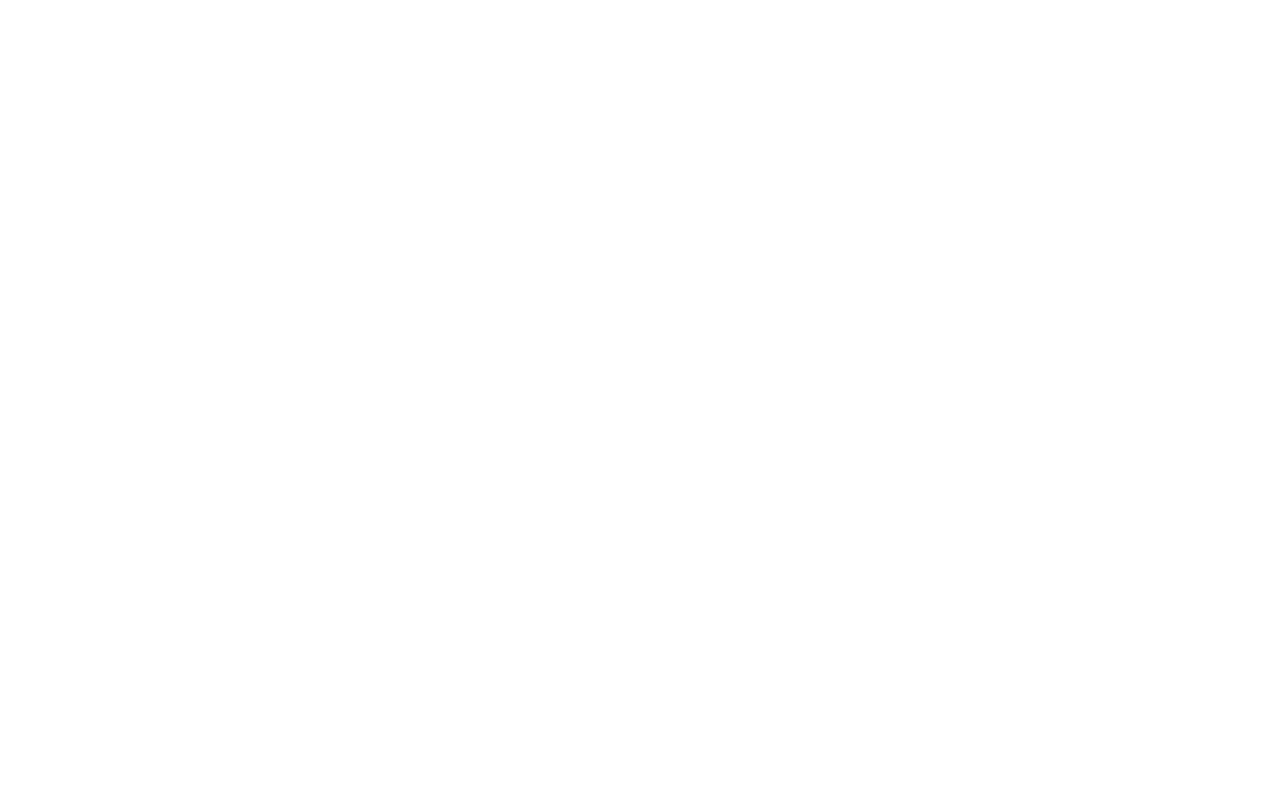
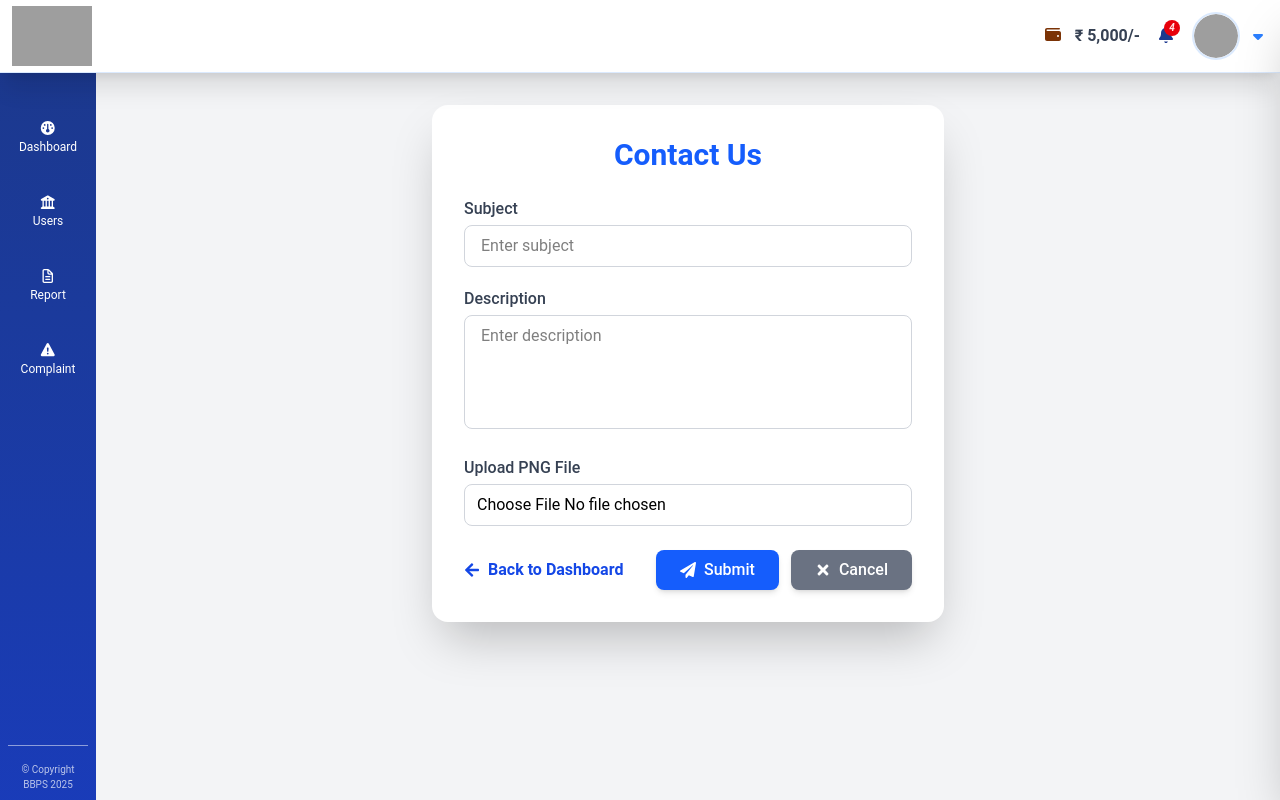
Before and after one commit to muskan0729/Bbps-spay-fintech, a React (Vite) app: page /contact-us in a window 1280 px wide. Before the commit this address had no page. Built offline with nearby package versions, Linux system fonts and the light colour scheme; grey boxes are pictures that could not be loaded.

Commit message:
designed user sidebar

```diff
--- a/index.html
+++ b/index.html
@@ -2,6 +2,12 @@
 <html lang="en">
   <head>
     <meta charset="UTF-8" />
+
+    <!-- ✅ Add Font Awesome here -->
+    <link
+      rel="stylesheet"
+      href="https://cdnjs.cloudflare.com/ajax/libs/font-awesome/6.5.0/css/all.min.css"
+    />
 
     <meta name="viewport" content="width=device-width, initial-scale=1.0" />
     <title>bbps-spay-fintech</title>
--- a/src/App.jsx
+++ b/src/App.jsx
@@ -1,6 +1,6 @@
-import { useState } from "react";
 import { Routes, Route } from "react-router-dom";
 import LoginPage from "./pages/LoginPage";
+import ContactUs from "./pages/ContactUs"; // <-- import your ContactUs page
 import { Layout } from './components/Layout';
 import { navItems } from "./components/Sidebar";
 import { AdminContextProvider } from "./contexts/AdminContext";
@@ -8,8 +8,10 @@
 function App() {
   return (
     <Routes>
+      {/* Public route */}
       <Route path="/" element={<LoginPage />} />
 
+      {/* Protected routes inside Layout */}
       <Route
         element={
           <AdminContextProvider>
@@ -17,13 +19,17 @@
           </AdminContextProvider>
         }
       >
+        {/* Map dynamic navItems */}
         {navItems.map((item) => (
           <Route
             key={item.path}
-            path={item.path.substring(1)}
+            path={item.path.substring(1)} // remove leading "/"
             element={<item.component />}
           />
         ))}
+
+        {/* Add ContactUs route manually */}
+        <Route path="contact-us" element={<ContactUs />} />
       </Route>
     </Routes>
   );
--- a/src/components/Header.jsx
+++ b/src/components/Header.jsx
@@ -1,51 +1,75 @@
+import { useState } from "react";
 import { FontAwesomeIcon } from "@fortawesome/react-fontawesome";
 import { faWallet, faCaretDown } from "@fortawesome/free-solid-svg-icons";
 import avatarImg from "../images/placeholder.jpeg";
-import spayImg from "../images/placeholder.jpeg";
+// import spayImg from "../images/placeholder.jpeg";
+import logo from "../images/Spaylogo.jpg"
+import profilePic from "../images/avatars/1.png";
+
 
 import { NotificationBell } from "./NotificationBell";
-
-// const mockNotifications = [
-// 	{ id: 1, message: "New report generated successfully." },
-// 	{ id: 2, message: "Complaint #101 assigned to you." },
-// 	{ id: 3, message: "System maintenance scheduled for 2 AM." },
-// ];
+import { ProfileSidebar } from "./ProfileSidebar";
 
 export const Header = () => {
+  const [isSidebarOpen, setIsSidebarOpen] = useState(false);
+
   return (
     <header className="sticky top-0 py-1 z-50 bg-white shadow-xl border-b border-blue-100">
       <div className="mx-auto px-3">
         <div className="flex justify-between items-center h-16">
+          {/* Left - Logo */}
           <div className="relative h-15 flex items-center justify-center">
             <img
-							src={spayImg}
+            //   src={spayImg}
+              src={logo}
               alt="User avatar"
-							className="w-full h-full object-cover"
+              className="w-full h-full object-cover "
             />
           </div>
 
-					{/* Right side - Avatar */}
+          {/* Right side - Wallet, Notifications, Avatar, Button */}
           <div className="flex items-center space-x-3">
             <div className="text-amber-900">
               <FontAwesomeIcon icon={faWallet} />
             </div>
-						<span className="text-gray-700 font-bold">
-							₹ 5,000/-
-						</span>
-						<NotificationBell/>
-						<div className="relative w-16 h-16 rounded-full flex items-center justify-center overflow-hidden">
+            <span className="text-gray-700 font-bold">₹ 5,000/-</span>
+            <NotificationBell />
+
+			<button
+			onClick={() => setIsSidebarOpen(true)}
+			className="flex items-center space-x-2 cursor-pointer focus:outline-none">
+			<div className="relative w-12 h-12 rounded-full overflow-hidden border-2 border-blue-100 hover:shadow-md transition">
 				<img
-								src={avatarImg}
+				src={profilePic}
 				alt="User avatar"
 				className="w-full h-full object-cover rounded-full"
 				/>
 			</div>
-						<button className="text-blue-500 hover:text-blue-700 font-bold">
-							<FontAwesomeIcon icon={faCaretDown} />
+			<FontAwesomeIcon
+				icon={faCaretDown}
+				className="text-blue-500 hover:text-blue-700"
+			/>
 			</button>
+
           </div>
         </div>
       </div>
+
+
+		{/* Overlay behind sidebar */}
+		{/* {isSidebarOpen && (
+		<div
+			className="fixed top-0 left-0 h-full w-[100%] bg-black bg-opacity-40 z-40"
+			onClick={() => setIsSidebarOpen(false)}
+		></div>
+		)} */}
+
+		{/* Sidebar Component */}
+		<ProfileSidebar
+			isOpen={isSidebarOpen}
+			onClose={() => setIsSidebarOpen(false)}
+		/>
+
 	 	</header>
 	);
 };
--- /dev/null
+++ b/src/components/ProfileSidebar.jsx
@@ -0,0 +1,137 @@
+import React, { useRef, useEffect } from "react";
+import { useNavigate } from "react-router-dom";
+import profilePic from "../images/avatars/1.png";
+
+export const ProfileSidebar = ({ isOpen, onClose }) => {
+  const sidebarRef = useRef(null);
+  const overlayRef = useRef(null);
+  const navigate = useNavigate();
+
+  // Handle click outside (allow scrollbar clicks)
+  useEffect(() => {
+    const handleClickOutside = (event) => {
+      if (
+        sidebarRef.current &&
+        !sidebarRef.current.contains(event.target) &&
+        overlayRef.current &&
+        overlayRef.current.contains(event.target)
+      ) {
+        onClose();
+      }
+    };
+
+    if (isOpen) {
+      document.addEventListener("mousedown", handleClickOutside);
+    } else {
+      document.removeEventListener("mousedown", handleClickOutside);
+    }
+
+    return () => document.removeEventListener("mousedown", handleClickOutside);
+  }, [isOpen, onClose]);
+
+  return (
+    <>
+      {/* Overlay */}
+      <div
+        ref={overlayRef}
+        className={`fixed inset-0 bg-black/30 z-40 transition-opacity duration-300 ${
+          isOpen ? "opacity-100 visible" : "opacity-0 invisible"
+        }`}
+      ></div>
+
+      {/* Sidebar */}
+      <div
+        ref={sidebarRef}
+        className={`fixed top-0 right-0 h-full w-72 bg-white shadow-2xl border-l border-gray-200 transform transition-transform duration-300 ease-in-out z-50 ${
+          isOpen ? "translate-x-0" : "translate-x-full"
+        }`}
+      >
+        {/* Close button */}
+        <div className="flex justify-end p-4 mb-10">
+          <button
+            onClick={onClose}
+            className="text-gray-400 hover:text-gray-700 text-2xl font-bold transition"
+          >
+            ×
+          </button>
+        </div>
+
+        {/* Profile section */}
+        <div className="flex flex-col items-center text-center px-4">
+          <div className="relative">
+            <img
+              src={profilePic}
+              alt="Profile"
+              className="w-24 h-24 rounded-full border-4 border-blue-200 shadow-md object-cover"
+            />
+            <div className="absolute bottom-1 right-1 bg-blue-600 p-1.5 rounded-full cursor-pointer shadow hover:bg-blue-700 transition">
+              <svg
+                xmlns="http://www.w3.org/2000/svg"
+                className="h-4 w-4 text-white"
+                fill="none"
+                viewBox="0 0 24 24"
+                stroke="currentColor"
+              >
+                <path
+                  strokeLinecap="round"
+                  strokeLinejoin="round"
+                  strokeWidth={2}
+                  d="M15.232 5.232l3.536 3.536M9 11l3-3 6 6-3 3H9v-3z"
+                />
+              </svg>
+            </div>
+          </div>
+          <h3 className="mt-3 font-semibold text-gray-800 text-lg">ak@gmail.com</h3>
+          <p className="text-sm text-gray-500">ak@gmail.com</p>
+        </div>
+
+        <hr className="my-6 mx-4 border-gray-200" />
+
+        {/* Menu items */}
+        <div className="flex flex-col space-y-3 px-6">
+          <SidebarItem
+            icon="fas fa-question"
+            text="About Us"
+            gradient="from-green-300 via-green-400 to-green-500"
+            // onClick={() => {
+            //   navigate("/about-us");
+            //   onClose();
+            // }}
+          />
+          <SidebarItem
+            icon="fas fa-phone-alt"
+            text="Contact Us"
+            gradient="from-blue-300 via-blue-400 to-blue-500"
+            onClick={() => {
+              navigate("/contact-us");
+              onClose();
+            }}
+          />
+          <SidebarItem
+            icon="fas fa-sign-out-alt"
+            text="Logout"
+            gradient="from-purple-300 via-pink-400 to-pink-500"
+            // onClick={() => {
+            //   console.log("Logout clicked");
+            //   onClose();
+            // }}
+          />
+        </div>
+      </div>
+    </>
+  );s
+};
+
+const SidebarItem = ({ icon, text, gradient, onClick }) => (
+  <div
+    onClick={onClick}
+    className="flex items-center space-x-4 cursor-pointer p-3 rounded-lg transition-all duration-300 ease-in-out transform hover:bg-blue-50 hover:translate-x-2 group"
+  >
+    <div
+      className={`w-10 h-10 flex items-center justify-center rounded-full bg-gradient-to-tr ${gradient} group-hover:scale-105 transition-transform duration-300`}
+    >
+      <i className={`${icon} text-white text-lg`}></i>
+    </div>
+    <span className="text-gray-700 font-medium group-hover:text-blue-600">{text}</span>
+  </div>
+);
--- /dev/null
+++ b/src/pages/ContactUs.jsx
@@ -0,0 +1,101 @@
+
+import React from "react";
+import { useNavigate } from "react-router-dom";
+import { FaArrowLeft, FaPaperPlane, FaTimes } from "react-icons/fa"; // Font Awesome icons
+
+const ContactUs = () => {
+  const navigate = useNavigate();
+
+  const handleBack = () => {
+    navigate("/dashboard");
+  };
+
+  const handleSubmit = (e) => {
+    e.preventDefault();
+    alert("Form submitted!");
+  };
+
+  const handleCancel = () => {
+    navigate("/dashboard");
+  };
+
+  return (
+    <div className="min-h-screen flex flex-col items-center justify-start bg-gray-100 relative px-4">
+      {/* Gradient background for subtle effect */}
+      <div className="absolute inset-0 bg-gradient-to-b from-blue-50 to-gray-100 -z-10"></div>
+
+      {/* Card */}
+      <div className="bg-white relative rounded-2xl shadow-2xl w-full max-w-lg p-8 transform transition-transform duration-300 hover:-translate-y-1">
+        {/* Heading */}
+        <h2 className="text-center text-blue-600 text-3xl font-bold mb-6">
+          Contact Us
+        </h2>
+
+        <form onSubmit={handleSubmit} className="space-y-5">
+          {/* Subject */}
+          <div>
+            <label className="block text-gray-700 font-medium mb-1">Subject</label>
+            <input
+              type="text"
+              placeholder="Enter subject"
+              className="w-full border border-gray-300 rounded-lg px-4 py-2 focus:outline-none focus:ring-2 focus:ring-blue-400 focus:border-blue-400 transition-all duration-300"
+              required
+            />
+          </div>
+
+          {/* Description */}
+          <div>
+            <label className="block text-gray-700 font-medium mb-1">Description</label>
+            <textarea
+              placeholder="Enter description"
+              rows={4}
+              className="w-full border border-gray-300 rounded-lg px-4 py-2 focus:outline-none focus:ring-2 focus:ring-blue-400 focus:border-blue-400 transition-all duration-300 resize-none"
+              required
+            />
+          </div>
+
+          {/* Upload PNG File */}
+          <div>
+            <label className="block text-gray-700 font-medium mb-1">Upload PNG File</label>
+            <input
+              type="file"
+              accept=".png"
+              className="w-full border border-gray-300 rounded-lg px-3 py-2 focus:outline-none focus:ring-2 focus:ring-blue-400 transition"
+            />
+          </div>
+
+          {/* Buttons */}
+          <div className="flex flex-col sm:flex-row justify-between items-center mt-6 gap-4">
+            {/* Back button with icon */}
+            <button
+              type="button"
+              onClick={handleBack}
+              className="flex items-center gap-2 text-blue-700 font-bold hover:translate-x-2 transition-transform duration-300"
+            >
+              <FaArrowLeft /> Back to Dashboard
+            </button>
+
+            {/* Submit and Cancel buttons */}
+            <div className="flex gap-3">
+              <button
+                type="submit"
+                className="flex items-center gap-2 bg-blue-600 text-white px-6 py-2 rounded-lg hover:bg-blue-700 shadow-md hover:shadow-xl transform hover:scale-105 transition-all duration-300 font-medium"
+              >
+                <FaPaperPlane /> Submit
+              </button>
+              <button
+                type="button"
+                onClick={handleCancel}
+                className="flex items-center gap-2 bg-gray-500 text-white px-6 py-2 rounded-lg hover:bg-gray-600 shadow-md hover:shadow-xl transform hover:scale-105 transition-all duration-300 font-medium"
+              >
+                <FaTimes /> Cancel
+              </button>
+            </div>
+          </div>
+        </form>
+      </div>
+    </div>
+  );
+};
+
+export default ContactUs;
```
Lines whose indentation alone changed are shown as unchanged.
